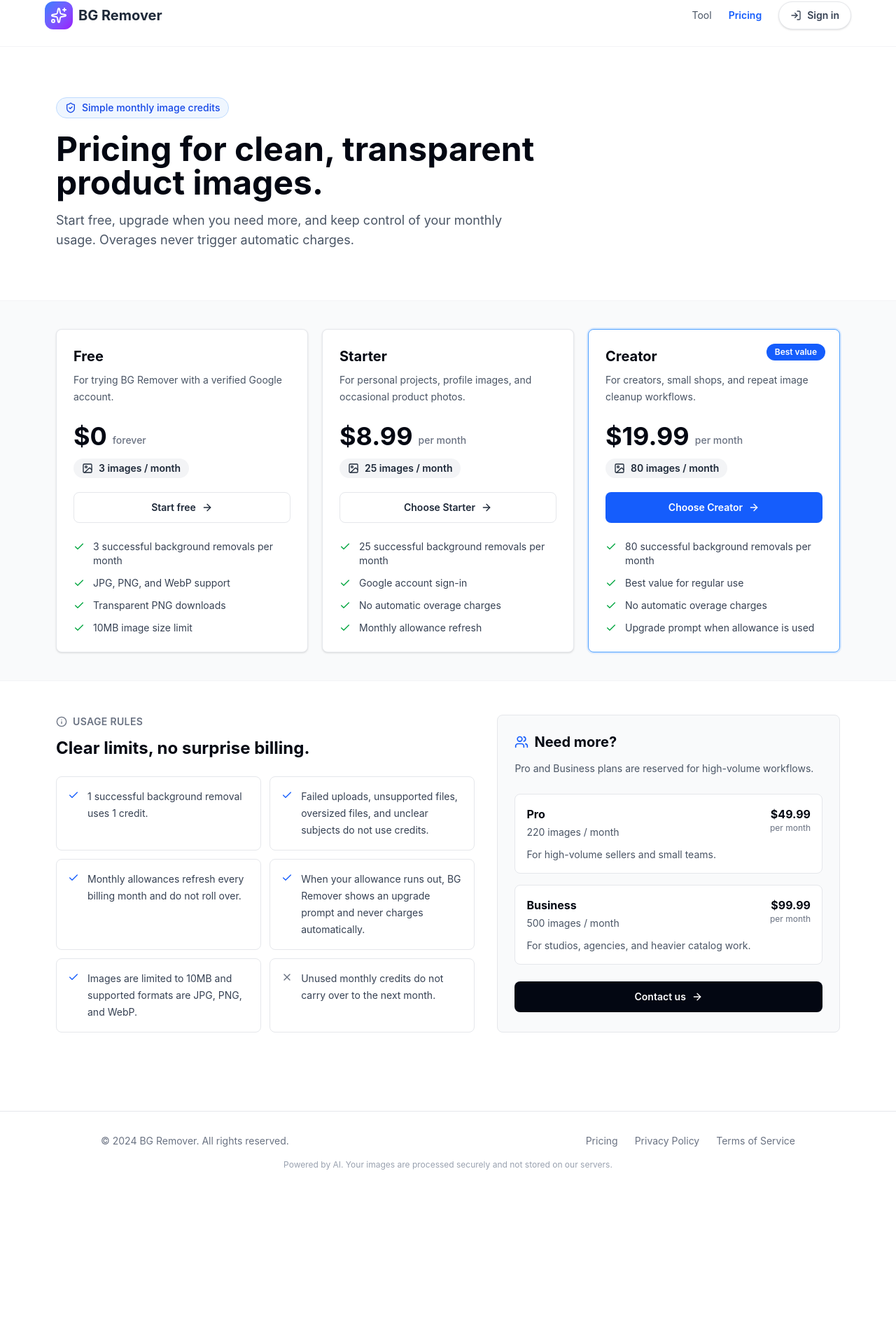
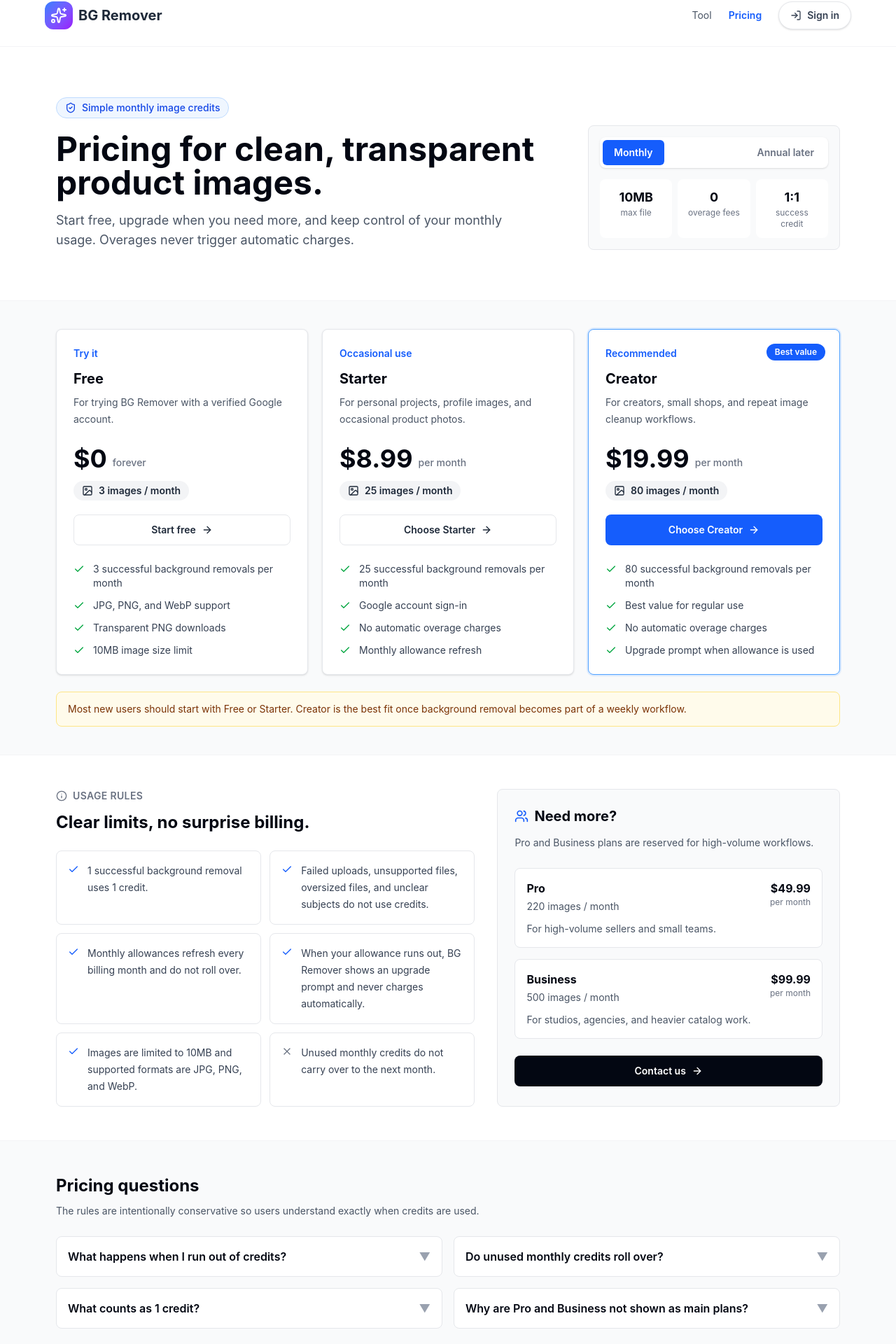
Before and after one commit to lily976553750-svg/image-background-remover, a Next.js app: page /pricing in a window 1280 px wide. Shown: the part 22-1942 px from the top of the page at 70% size. Before the commit the page ends 1726 px from the top, so only its background shows below. Built offline with nearby package versions, Linux system fonts and the light colour scheme; no server answers.

Commit message:
Improve pricing page UX

```diff
--- a/app/pricing/page.tsx
+++ b/app/pricing/page.tsx
@@ -1,5 +1,6 @@
 import AuthButton from "@/components/AuthButton";
 import Footer from "@/components/Footer";
+import type { Metadata } from "next";
 import Link from "next/link";
 import {
   ArrowRight,
@@ -12,9 +13,16 @@
   X,
 } from "lucide-react";
 
+export const metadata: Metadata = {
+  title: "Pricing - BG Remover",
+  description:
+    "Simple monthly pricing for BG Remover. Start free, upgrade for more monthly image credits, and never pay automatic overage charges.",
+};
+
 const corePlans = [
   {
     name: "Free",
+    label: "Try it",
     price: "$0",
     period: "forever",
     allowance: "3 images",
@@ -30,6 +38,7 @@
   },
   {
     name: "Starter",
+    label: "Occasional use",
     price: "$8.99",
     period: "per month",
     allowance: "25 images",
@@ -45,6 +54,7 @@
   },
   {
     name: "Creator",
+    label: "Recommended",
     price: "$19.99",
     period: "per month",
     allowance: "80 images",
@@ -84,6 +94,29 @@
   "Images are limited to 10MB and supported formats are JPG, PNG, and WebP.",
 ];
 
+const faqs = [
+  {
+    question: "What happens when I run out of credits?",
+    answer:
+      "You will see an upgrade prompt. BG Remover does not automatically charge you for extra usage.",
+  },
+  {
+    question: "Do unused monthly credits roll over?",
+    answer:
+      "No. Monthly allowances refresh each billing month and unused credits do not carry over.",
+  },
+  {
+    question: "What counts as 1 credit?",
+    answer:
+      "Only a successful background removal counts as 1 credit. Failed uploads, oversized files, unsupported formats, and unclear subjects do not use credits.",
+  },
+  {
+    question: "Why are Pro and Business not shown as main plans?",
+    answer:
+      "Most users only need Starter or Creator. Pro and Business are reserved for higher-volume workflows and can be activated when demand is clear.",
+  },
+];
+
 export default function PricingPage() {
   return (
     <div className="min-h-screen flex flex-col bg-white">
@@ -115,6 +148,7 @@
 
       <main className="flex-1 w-full">
         <section className="max-w-6xl mx-auto px-4 py-14 md:py-18">
+          <div className="grid grid-cols-1 gap-8 lg:grid-cols-[1fr_360px] lg:items-end">
             <div className="max-w-3xl">
               <div className="inline-flex items-center gap-2 rounded-full border border-blue-200 bg-blue-50 px-3 py-1 text-sm font-medium text-blue-700 mb-5">
                 <ShieldCheck className="h-4 w-4" />
@@ -127,6 +161,30 @@
                 Start free, upgrade when you need more, and keep control of your
                 monthly usage. Overages never trigger automatic charges.
               </p>
+            </div>
+
+            <div className="rounded-lg border border-gray-200 bg-gray-50 p-4">
+              <div className="flex items-center justify-between rounded-lg bg-white p-1 text-sm font-semibold shadow-sm">
+                <span className="rounded-md bg-blue-600 px-4 py-2 text-white">
+                  Monthly
+                </span>
+                <span className="px-4 py-2 text-gray-500">Annual later</span>
+              </div>
+              <div className="mt-4 grid grid-cols-3 gap-2 text-center">
+                <div className="rounded-lg bg-white p-3">
+                  <div className="text-lg font-bold text-gray-950">10MB</div>
+                  <div className="text-xs text-gray-500">max file</div>
+                </div>
+                <div className="rounded-lg bg-white p-3">
+                  <div className="text-lg font-bold text-gray-950">0</div>
+                  <div className="text-xs text-gray-500">overage fees</div>
+                </div>
+                <div className="rounded-lg bg-white p-3">
+                  <div className="text-lg font-bold text-gray-950">1:1</div>
+                  <div className="text-xs text-gray-500">success credit</div>
+                </div>
+              </div>
+            </div>
           </div>
         </section>
 
@@ -148,6 +206,9 @@
                     </div>
                   ) : null}
                   <div className="mb-6">
+                    <div className="mb-3 text-sm font-semibold text-blue-600">
+                      {plan.label}
+                    </div>
                     <h2 className="text-xl font-bold text-gray-950">{plan.name}</h2>
                     <p className="mt-2 min-h-12 text-sm leading-6 text-gray-600">
                       {plan.description}
@@ -191,6 +252,10 @@
                   </ul>
                 </article>
               ))}
+            </div>
+            <div className="mt-6 rounded-lg border border-amber-200 bg-amber-50 px-4 py-3 text-sm leading-6 text-amber-900">
+              Most new users should start with Free or Starter. Creator is the
+              best fit once background removal becomes part of a weekly workflow.
             </div>
           </div>
         </section>
@@ -262,6 +327,38 @@
             </aside>
           </div>
         </section>
+
+        <section className="border-t border-gray-100 bg-gray-50">
+          <div className="max-w-6xl mx-auto px-4 py-12">
+            <div className="max-w-2xl">
+              <h2 className="text-2xl font-bold text-gray-950">
+                Pricing questions
+              </h2>
+              <p className="mt-2 text-sm leading-6 text-gray-600">
+                The rules are intentionally conservative so users understand
+                exactly when credits are used.
+              </p>
+            </div>
+            <div className="mt-6 grid grid-cols-1 gap-4 md:grid-cols-2">
+              {faqs.map((faq) => (
+                <details
+                  key={faq.question}
+                  className="group rounded-lg border border-gray-200 bg-white p-4"
+                >
+                  <summary className="flex cursor-pointer items-center justify-between gap-4 font-semibold text-gray-950">
+                    {faq.question}
+                    <span className="text-gray-400 transition-transform group-open:rotate-180">
+                      ▼
+                    </span>
+                  </summary>
+                  <p className="mt-3 text-sm leading-6 text-gray-600">
+                    {faq.answer}
+                  </p>
+                </details>
+              ))}
+            </div>
+          </div>
+        </section>
       </main>
 
       <Footer />
```
Lines whose indentation alone changed are shown as unchanged.
